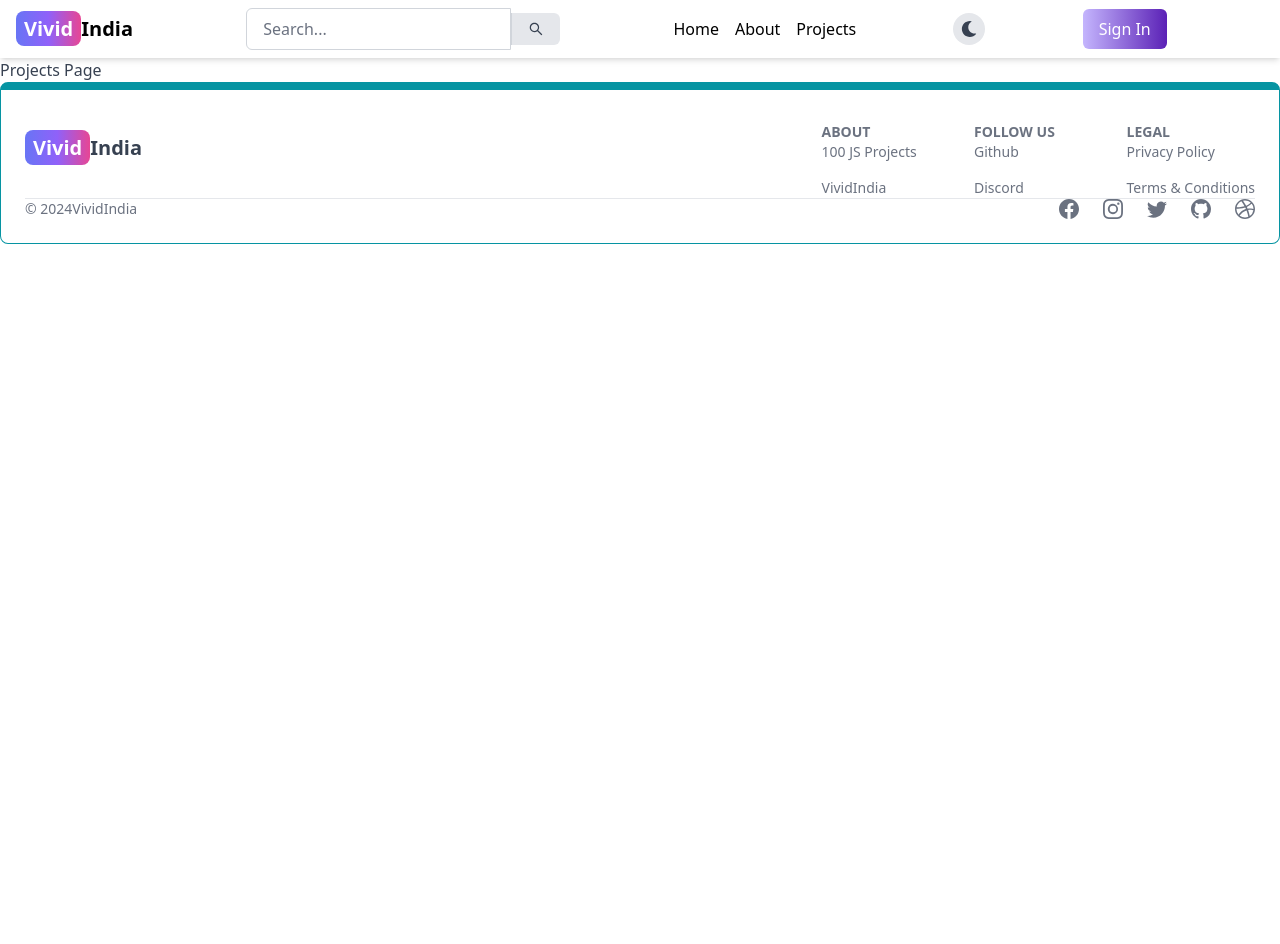
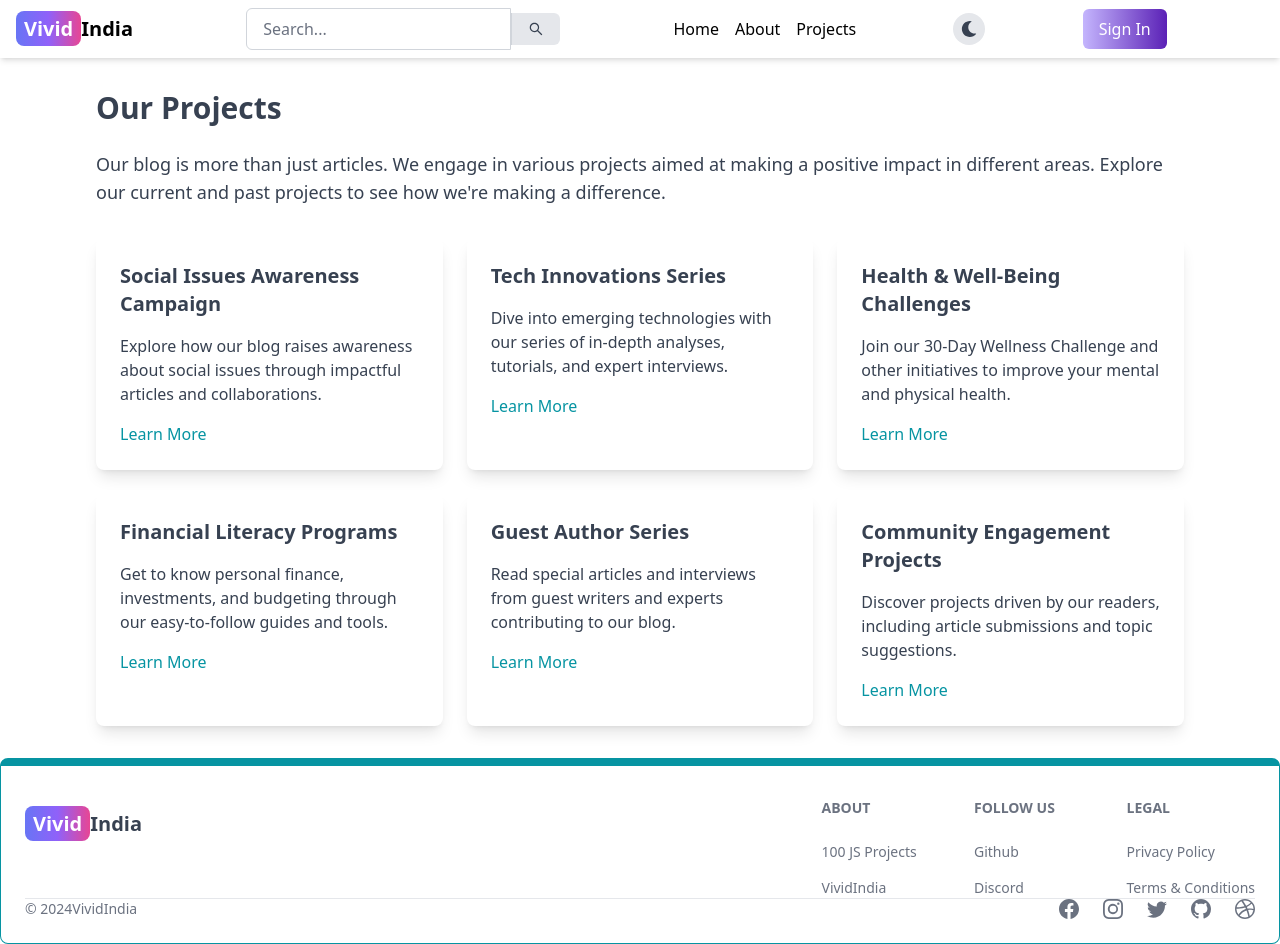
Before and after one commit to sam070403/vividindia, a React (Vite) app in the folder client/: page /Projects in a window 1280 px wide. Before the commit the page ends 800 px from the top, so only its background shows below. Built offline with nearby package versions, Linux system fonts and the light colour scheme; no server answers.

Commit message:
complete about and projects page

```diff
--- a/client/src/App.jsx
+++ b/client/src/App.jsx
@@ -1,12 +1,12 @@
 import React from 'react'
 import { BrowserRouter,Routes,Route } from 'react-router-dom'
 import Home from './pages/Home'
-import {About} from './pages/About'
+import About from './pages/About'
 import {Dashboard} from './pages/Dashboard'
 import CreatePost from './pages/CreatePost'
 import {Signin} from './pages/Signin'
 import {Signup} from './pages/Signup.jsx'
-import {Projects} from './pages/Projects'
+import Projects from './pages/Projects'
 import Header from './components/Header'
 import Footer from './components/Footer'
 import PrivateRoute from './components/PrivateRoute.jsx'
--- a/client/src/pages/About.jsx
+++ b/client/src/pages/About.jsx
@@ -1,11 +1,33 @@
-import React from 'react';
+export default function About() {
+  return (
+    <div className='min-h-screen flex items-center justify-center'>
+      <div className='max-w-2xl mx-auto p-3 text-center'>
+        <div>
+          <h1 className='text-3xl font font-semibold text-center my-7'>
+            About Us
+          </h1>
+          <div className='text-md text-gray-500 flex flex-col gap-6 dark:text-white'>
+            <p>
+            Welcome to VividIndia, your trusted source for well-researched articles and thoughtful commentary on the issues that matter most today.
+            Our blog covers a wide range of topics, including social issues, technology, health and well-being, and finance.
+            Whether you're seeking fresh perspectives on current affairs, tips for a healthier lifestyle, or the latest trends in the tech world, we've got you covered.
+            </p>
 
-export const About = () => {
-  return (
-    <div>
-      <h1>About Page</h1>
+            <p>
+            At VividIndia, we believe in the power of knowledge to inspire change.
+            Our mission is to create a platform where ideas flow freely and where our
+            readers can find meaningful insights to improve their lives and stay informed.
+            Each piece is crafted with care, combining expert opinions with accessible content.
+            </p>
+
+            <p>
+            We aim to bridge the gap between complex topics and our readers, providing
+            practical advice, industry trends, and thought-provoking discussions.
+            No matter your background, there's something for everyone here, from seasoned professionals to curious beginners.
+            </p>
+          </div>
+        </div>
+      </div>
     </div>
   );
-};
-
-export default About;
+}
--- a/client/src/pages/Projects.jsx
+++ b/client/src/pages/Projects.jsx
@@ -1,11 +1,61 @@
 import React from 'react';
+import { Link } from 'react-router-dom';
 
-export const Projects = () => {
+const projects = [
+  {
+    title: 'Social Issues Awareness Campaign',
+    description: 'Explore how our blog raises awareness about social issues through impactful articles and collaborations.',
+    link: '/projects/social-issues',
+  },
+  {
+    title: 'Tech Innovations Series',
+    description: 'Dive into emerging technologies with our series of in-depth analyses, tutorials, and expert interviews.',
+    link: '/projects/tech-innovations',
+  },
+  {
+    title: 'Health & Well-Being Challenges',
+    description: 'Join our 30-Day Wellness Challenge and other initiatives to improve your mental and physical health.',
+    link: '/projects/health-wellbeing',
+  },
+  {
+    title: 'Financial Literacy Programs',
+    description: 'Get to know personal finance, investments, and budgeting through our easy-to-follow guides and tools.',
+    link: '/projects/financial-literacy',
+  },
+  {
+    title: 'Guest Author Series',
+    description: 'Read special articles and interviews from guest writers and experts contributing to our blog.',
+    link: '/projects/guest-authors',
+  },
+  {
+    title: 'Community Engagement Projects',
+    description: 'Discover projects driven by our readers, including article submissions and topic suggestions.',
+    link: '/projects/community-engagement',
+  },
+];
+
+export default function Projects() {
   return (
-    <div>
-      <h1>Projects Page</h1>
+    <div className="p-8 max-w-6xl mx-auto">
+      <h1 className="text-3xl font-bold mb-6">Our Projects</h1>
+      <p className="text-lg mb-8">
+        Our blog is more than just articles. We engage in various projects aimed at making a positive impact in different areas.
+        Explore our current and past projects to see how we're making a difference.
+      </p>
+      <div className="grid grid-cols-1 md:grid-cols-2 lg:grid-cols-3 gap-6">
+        {projects.map((project, index) => (
+          <div key={index} className="bg-white dark:bg-gray-800 rounded-lg shadow-lg p-6">
+            <h2 className="text-xl font-semibold mb-4">{project.title}</h2>
+            <p className="text-gray-700 dark:text-gray-300 mb-4">{project.description}</p>
+            <Link
+              to={project.link}
+              className="text-teal-500 hover:underline"
+            >
+              Learn More
+            </Link>
+          </div>
+        ))}
+      </div>
     </div>
   );
-};
-
-export default Projects;
+}
```
